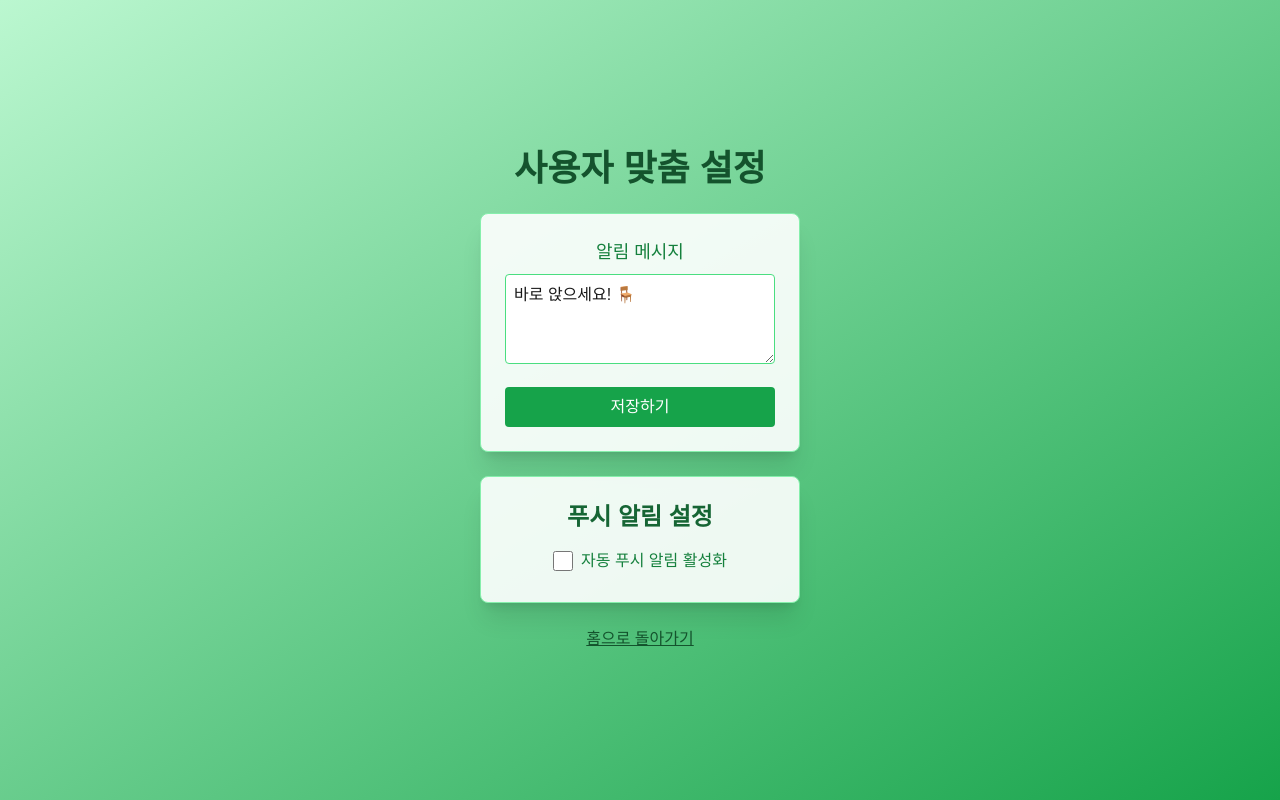
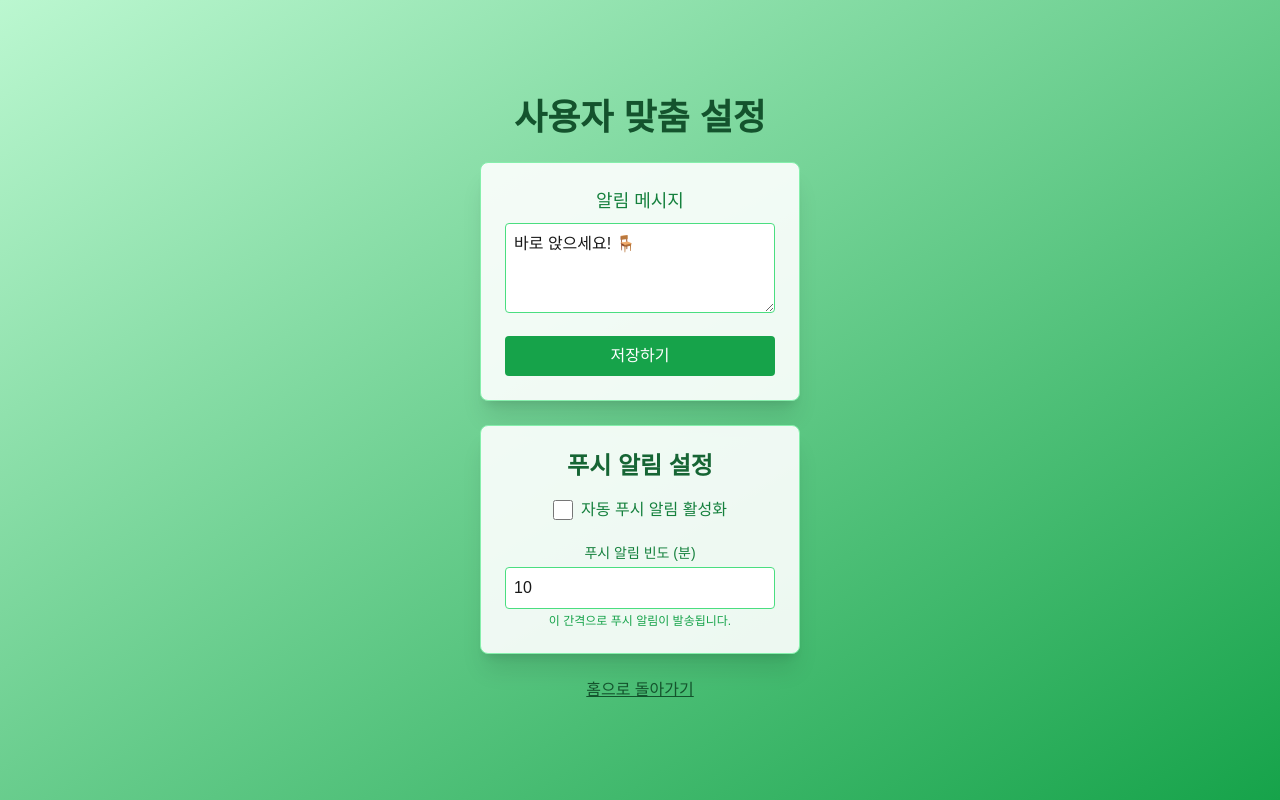
Before and after one commit to chae-chae/Spine-Fairy, a Next.js app: page /settings in a window 1280 px wide. Built offline with nearby package versions, Linux system fonts and the light colour scheme.

Commit message:
add push alert settings

```diff
--- a/app/settings/page.tsx
+++ b/app/settings/page.tsx
@@ -1,5 +1,4 @@
 "use client";
-
 import { useState, useEffect } from "react";
 import Link from "next/link";
 import PushNotificationSettings from "../components/PushNotificationSettings";
@@ -7,15 +6,15 @@ import PushNotificationSettings from "../components/PushNotificationSettings";
 export default function SettingsPage() {
   const [customMessage, setCustomMessage] = useState("");
   const [savedMessage, setSavedMessage] = useState("");
+  const [pushFrequency, setPushFrequency] = useState(10); // 기본값 10분
 
-  // 컴포넌트가 마운트될 때 localStorage에서 기존 설정을 불러옴
+  // 기존 알림 메시지 불러오기
   useEffect(() => {
     const storedMessage = localStorage.getItem("customAlertMessage");
     if (storedMessage) {
       setCustomMessage(storedMessage);
       setSavedMessage(storedMessage);
     } else {
-      // 기본 알림 메시지 설정 (없을 경우)
       const defaultMessage = "바로 앉으세요! 🪑";
       setCustomMessage(defaultMessage);
       setSavedMessage(defaultMessage);
@@ -23,11 +22,24 @@ export default function SettingsPage() {
     }
   }, []);
 
-  // 저장 버튼 클릭 시 localStorage에 메시지 저장
+  // 푸시 알림 빈도 불러오기
+  useEffect(() => {
+    const storedFreq = localStorage.getItem("pushFrequency");
+    if (storedFreq) {
+      setPushFrequency(parseInt(storedFreq, 10));
+    }
+  }, []);
+
   const handleSave = () => {
     localStorage.setItem("customAlertMessage", customMessage);
     setSavedMessage(customMessage);
     alert("설정이 저장되었습니다!");
+  };
+
+  const handleFrequencyChange = (e: React.ChangeEvent<HTMLInputElement>) => {
+    const value = parseInt(e.target.value, 10);
+    setPushFrequency(value);
+    localStorage.setItem("pushFrequency", value.toString());
   };
 
   return (
@@ -61,6 +73,22 @@ export default function SettingsPage() {
           푸시 알림 설정
         </h2>
         <PushNotificationSettings />
+        {/* 푸시 알림 빈도 조절 옵션 */}
+        <div className="mt-4">
+          <label className="block text-green-700 dark:text-green-200 text-sm font-medium">
+            푸시 알림 빈도 (분)
+          </label>
+          <input
+            type="number"
+            min="1"
+            value={pushFrequency}
+            onChange={handleFrequencyChange}
+            className="mt-1 w-full p-2 border border-green-400 rounded focus:outline-none focus:ring-2 focus:ring-green-500 dark:bg-green-700 dark:text-green-100 dark:border-green-600"
+          />
+          <p className="mt-1 text-xs text-green-600 dark:text-green-300">
+            이 간격으로 푸시 알림이 발송됩니다.
+          </p>
+        </div>
       </div>
 
       <div className="mt-6">
```
